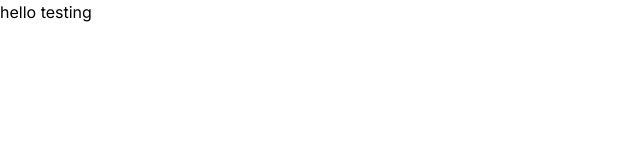
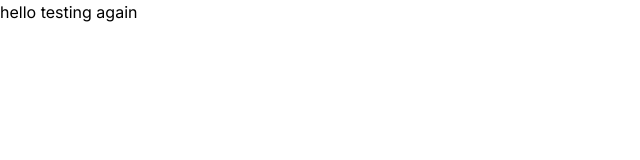
Before and after one commit to munnizashah/My-Portfolio, a Next.js app: page / in a window 1280 px wide. Shown: the top 160 px of the page, without its empty margins (0-640 px from the left). Built offline with nearby package versions, Linux system fonts and the light colour scheme.

Commit message:
testing again

```diff
--- a/app/page.js
+++ b/app/page.js
@@ -4,7 +4,7 @@ import Head from "next/head";
 export default function Home() {
   return (
     <>
-      <h1>hello testing</h1>
+      <h1>hello testing again</h1>
     </>
   );
 }
```
